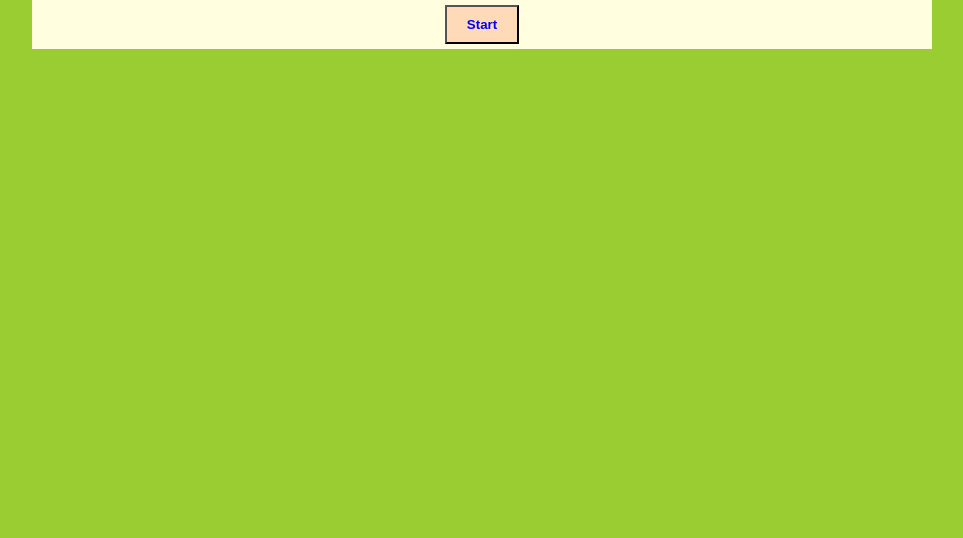
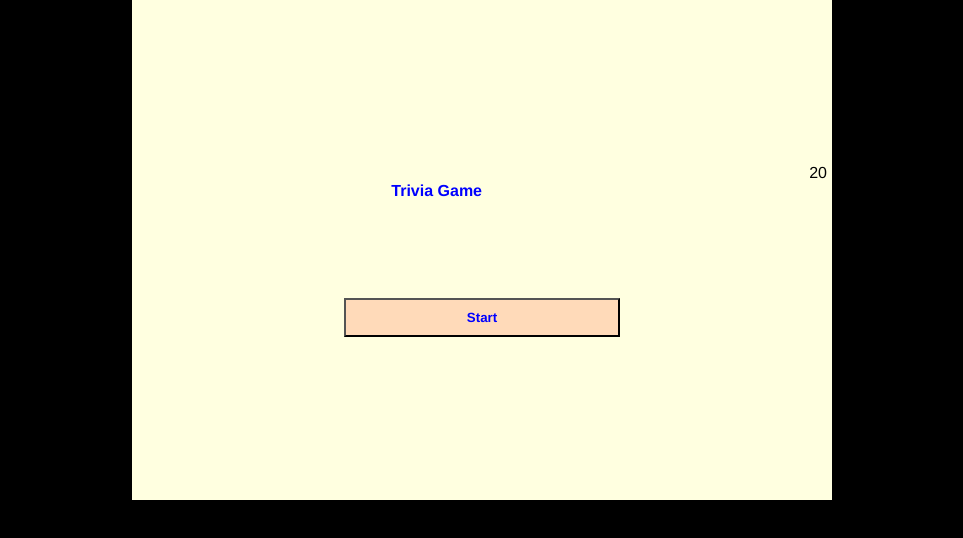
Before and after one commit to M3rked/TriviaGame, a plain HTML site: page assets/javascript/index.html in a window 1280 px wide. Shown: the whole page, without its empty margins (158-1121 px from the left). Drawn offline with Linux system fonts and the light colour scheme; files that its build step writes are made by us from their sources.

Commit message:
corrected javascript added some css

```diff
--- a/assets/javascript/style.css
+++ b/assets/css/style.css
@@ -1,6 +1,6 @@
 *, *::before, *::after{
      box-sizing: border-box;
-     font-family: Arial;
+     font-family: 'Franklin Gothic Medium';
 
 }
 
@@ -19,7 +19,7 @@ margin: 0;
 display: flex;
 justify-content:center;
 align-items: center;
-background-color: yellowgreen;
+background-color: black;
 }
 
 
@@ -33,9 +33,13 @@ body.wrong{
 
 
 .container{
-      width: 900px;
+      width: 700px;
+      height: 500px;
       background-color: lightyellow;
       padding: 5px;
+      align-content: center;
+      justify-content: center;
+
 
 }
 
@@ -43,6 +47,7 @@ body.wrong{
 .btn-grid{
      display: grid;
      transition:0.3s;
+
 
 }
 
@@ -57,9 +62,12 @@ body.wrong{
 }
 
 .start-btn, .next-btn{
+     width: 40%;
+     height: 30%;
      font-size: 2 rem;
      font-weight: bold;
      padding: 10px 20px;
+     align-items: center;
 }
 
 .controls{
@@ -71,3 +79,24 @@ body.wrong{
 .hide{
      display: none;
 }
+
+.displayTimer {
+    text-align: center;
+     font: 25px;
+
+}
+
+
+.title{
+     font-weight: bold;
+     width: 50%;
+     height: 20%;
+     color: blue;
+     text-align: right;
+}
+
+
+.displaytimer{
+     text-align: right;
+
+}
--- a/assets/javascript/app.js
+++ b/assets/javascript/app.js
@@ -19,6 +19,7 @@ nextButton.addEventListener("click", () => {
 
 function startGame(){
     console.log('Start')
+    monkeypoop= 20;
     startButton.classList.add("hide")
     shuffledQuestions = questions.sort(()=> Math.random() - .5)
     currentQuestionIndex = 0
@@ -180,3 +181,26 @@ const questions = [
 
 
 ]
+
+
+
+
+
+
+
+function countdown(){
+
+     monkeypoop = monkeypoop - 1;
+    if (monkeypoop < 20) {
+
+        displayTimer.innerText = monkeypoop;
+
+    }
+
+    if (monkeypoop < 1 ){
+        window.clearInterval(update);
+
+    }
+
+     update = setInterval("countdown()", 1000);
+}
--- a/assets/javascript/index.html
+++ b/assets/javascript/index.html
@@ -14,7 +14,10 @@
 
 
    <div class="container">
-       <div id="questions-container" class="hide">
+
+            <div id="displayTimer" class="displaytimer"> 20 </div>
+                <div h1 class="title"> Trivia Game</div><br/>
+            <div id="questions-container" class="hide">
            <div id="question">Questions</div>
            <div id="answer-buttons" class="btn-grid">
                <button class="btn"></button>
```
Also changed, not shown: assets/javascript/secondtry.js (deleted, +0 -13 lines).
